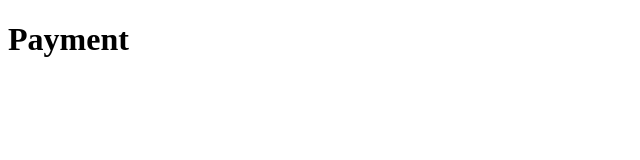
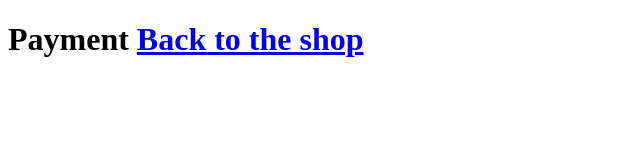
Before and after one commit to InfralyAI/shopapp-dryrun2, a plain HTML site: page payment.html in a window 1280 px wide. Shown: the whole page, without its empty margins (0-640 px from the left). Drawn offline with Linux system fonts and the light colour scheme.

Commit message:
Link back to the home page

```diff
--- a/payment.html
+++ b/payment.html
@@ -4,6 +4,7 @@
     <title>Payment - ShopApp</title>
 </head><html>
 <body>
-    <h1>Payment</h1>
+    <h1>Payment
+    <a href="index.html">Back to the shop</a></h1>
 </body>
 </html>
```
